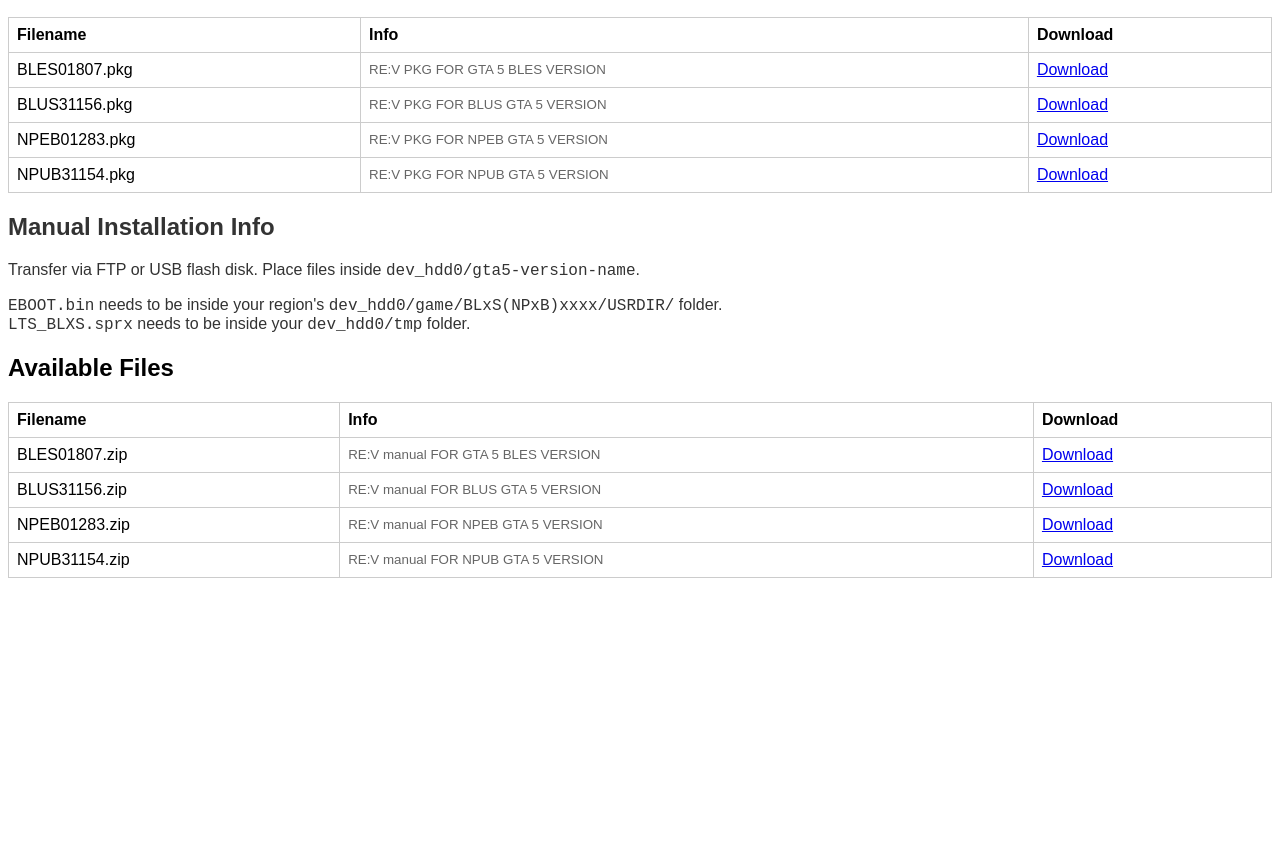
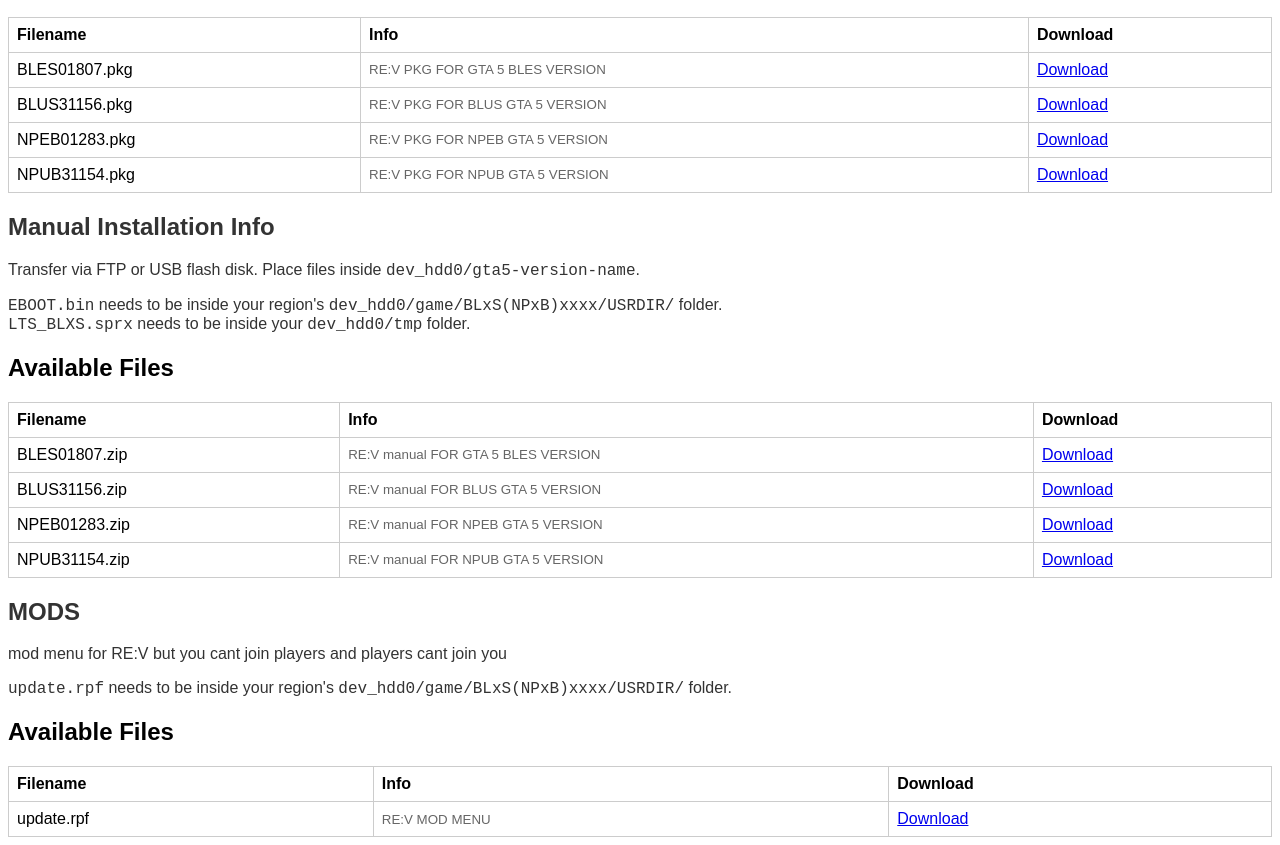
Before and after one commit to stuffbymax/ps3-share, a plain HTML site: page index.html in a window 1280 px wide. Shown: the part 111-956 px from the top of the page. Before the commit the page ends 800 px from the top, so only its background shows below. Drawn offline with Linux system fonts and the light colour scheme.

Commit message:
added mod

```diff
--- a/index.html
+++ b/index.html
@@ -49,7 +49,7 @@
                     </tr>
                 </tbody>
             </table>
-
+    </div>
             <div class="instructions">
                 <h2>Manual Installation Info</h2>
                 <p>Transfer via FTP or USB flash disk. Place files inside <code>dev_hdd0/gta5-version-name</code>.</p>
@@ -90,6 +90,29 @@
                 </tbody>
             </table>
         </div>
-    </div>
+        <div class="instructions">
+                <h2>MODS</h2>
+                <p>mod menu for RE:V but you cant join players and players cant join you</p>
+                <p><code>update.rpf</code> needs to be inside your region's <code>dev_hdd0/game/BLxS(NPxB)xxxx/USRDIR/</code> folder.<br>
+            </div>
+            <div id="resource-list">
+            <h2>Available Files</h2>
+            <table id="resourceTable">
+                <thead>
+                    <tr>
+                        <th>Filename</th>
+                        <th>Info</th>
+                        <th>Download</th>
+                    </tr>
+                </thead>
+                <tbody>
+                    <tr>
+                        <td>update.rpf</td>
+                        <td class="info">RE:V MOD MENU</td>
+                        <td><a href="./archive/mods/update.rpf">Download</a></td>
+                    </tr>
+                </tbody>
+            </table>
+        </div>
 </body>
 </html>
```
Also changed, not shown: 2 other files.
